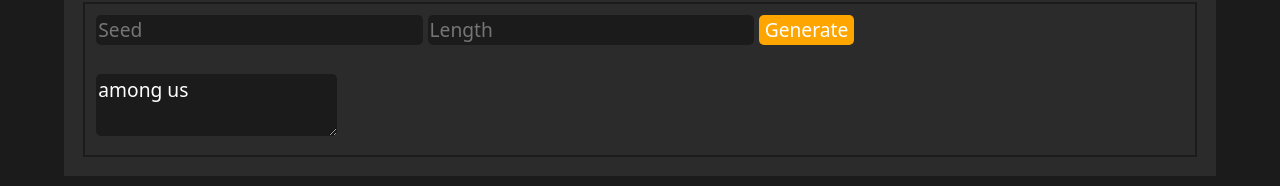
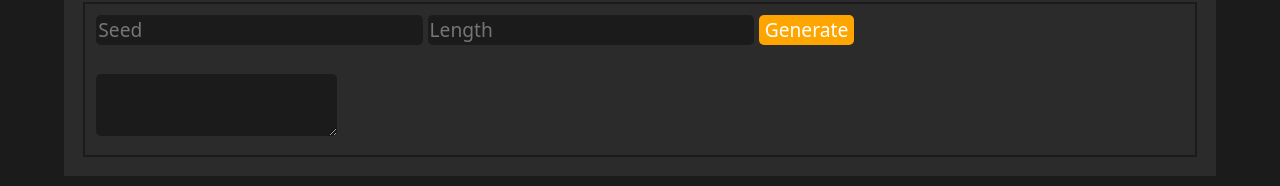
Before and after one commit to Hd28br/Hd28br.github.io, a plain HTML site: page pages/seeded.html in a window 1280 px wide. Shown: the part 298-484 px from the top of the page. Drawn offline with nearby package versions, Linux system fonts and the light colour scheme.

Commit message:
Add files via upload

```diff
--- a/pages/seeded.html
+++ b/pages/seeded.html
@@ -31,7 +31,7 @@ Use the seed -191407552 with the length of 6 for a suprise
                 <input type="number" placeholder="Seed" id="seed"> <input type="number" placeholder="Length" id="length">  <button onclick="A();">Generate</button>
                 <br>
                 <br>
-                <textarea id="result" readonly>among us</textarea>
+                <textarea id="result" readonly></textarea>
             </div>
         </div>
     </div>
```
